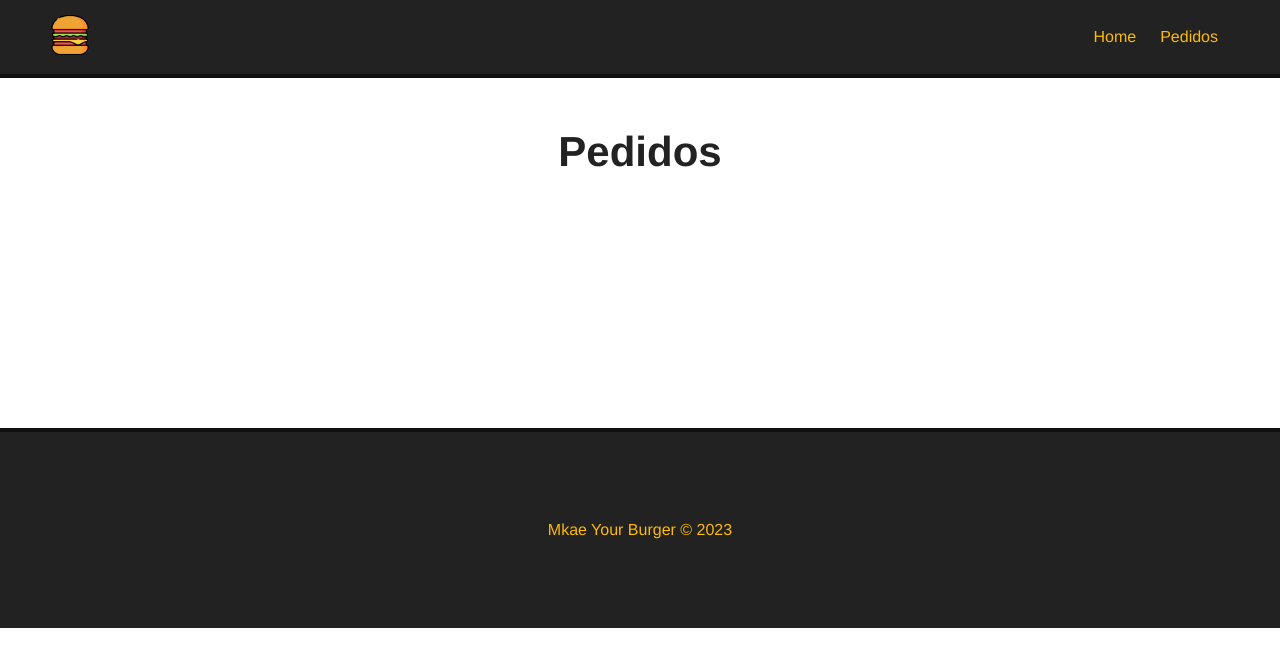
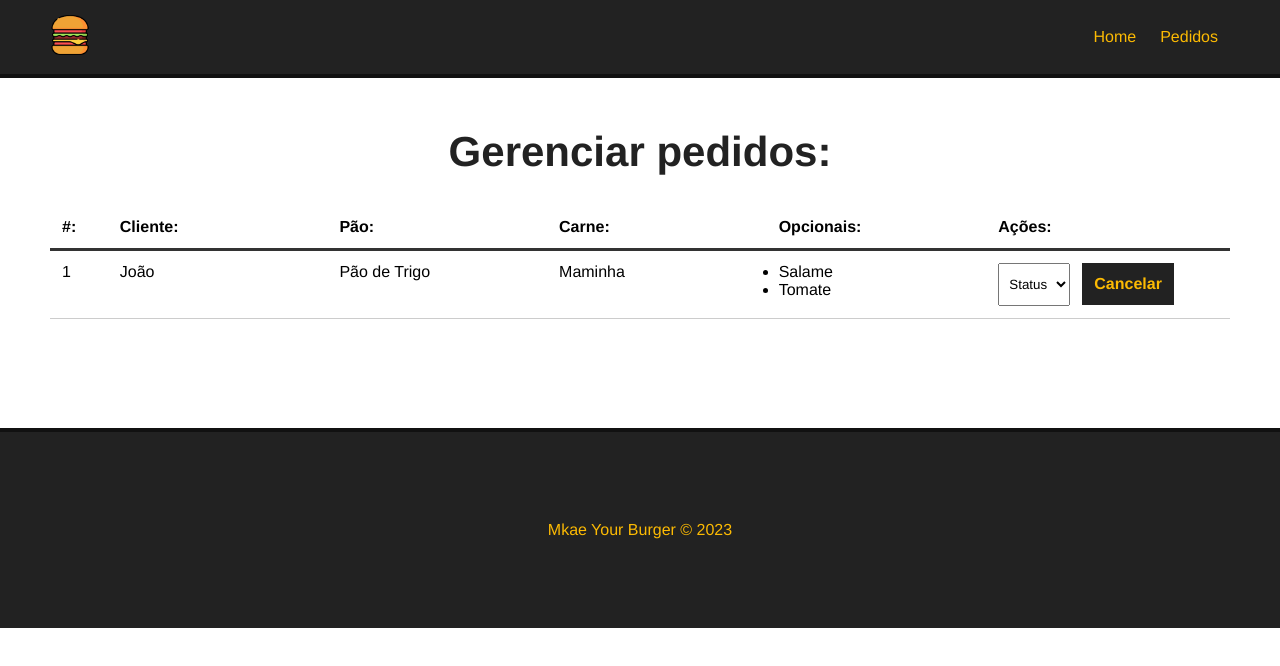
Before and after one commit to SilvanMoura/makeBurguer_vue, a Vue app: page /requests in a window 1280 px wide. Shown: the top 666 px of the page. Built offline with nearby package versions, Linux system fonts and the light colour scheme.

Commit message:
Creating the order screen (Dashboard)

```diff
--- /dev/null
+++ b/src/components/Dashboard.vue
@@ -0,0 +1,105 @@
+<template>
+
+    <div id="burger-table">
+        <div>
+            <div id="burger-table-heading">
+                <div class="order-id">#:</div>
+                <div>Cliente:</div>
+                <div>Pão:</div>
+                <div>Carne:</div>
+                <div>Opcionais:</div>
+                <div>Ações:</div>
+            </div>
+        </div>
+
+        <div id="burger-table-rows">
+
+            <div class="burger-table-row">
+                <div class="order-number">1</div>
+                <div>João</div>
+                <div>Pão de Trigo</div>
+                <div>Maminha</div>
+                <div>
+                    <ul>
+                        <li>Salame</li>
+                        <li>Tomate</li>
+                    </ul>
+                </div>
+                <div>
+                    <select name="status" class="status">
+                        <option value="">Status</option>
+                    </select>
+                    <button class="delete-btn">Cancelar</button>
+                </div>
+            </div>
+
+        </div>
+    </div>
+
+</template>
+
+<script>
+    export default{
+        name: "Dashboard"
+    }
+</script>
+
+<style scoped>
+
+    #burger-table{
+        max-width: 1200px;
+        margin: 0 auto;
+    }
+
+    #burger-table-heading,
+    #burger-table-rows,
+    .burger-table-row{
+        display: flex;
+        flex-wrap: wrap;
+    }
+
+    #burger-table-heading{
+        font-weight: bold;
+        padding: 12px;
+        border-bottom: 3px solid #333;
+    }
+
+    #burger-table-heading div,
+    .burger-table-row div{
+        width: 19%;
+    }
+
+    .burger-table-row{
+        width: 100%;
+        padding: 12px;
+        border-bottom:  1px solid #CCC;
+    }
+
+    #burger-table-heading .order-id,
+    .burger-table-row .order-number{
+        width: 5%;
+    }
+
+    select{
+        padding: 12px 6px;
+        margin-right: 12px;
+    }
+
+    .delete-btn{
+        background-color: #222;
+        color: #FCBA03;
+        font-weight: bold;
+        border: 2px solid #222;
+        padding: 10px;
+        font-size: 16px;
+        margin: 0 auto;
+        cursor: pointer;
+        transition: .5s;
+    }
+
+    .delete-btn:hover{
+        background-color: transparent;
+        color: #222;
+    }
+
+</style>
--- a/src/views/RequestsView.vue
+++ b/src/views/RequestsView.vue
@@ -1,5 +1,18 @@
 <template>
   <div class="main-container">
-    <h1>Pedidos</h1>
+    <h1>Gerenciar pedidos:</h1>
+    <Dashboard />
   </div>
 </template>
+
+<script>
+
+  import Dashboard from '../components/Dashboard.vue';
+
+  export default{
+    name: "Pedidos",
+    components: {
+      Dashboard
+    }
+  }
+</script>
```
